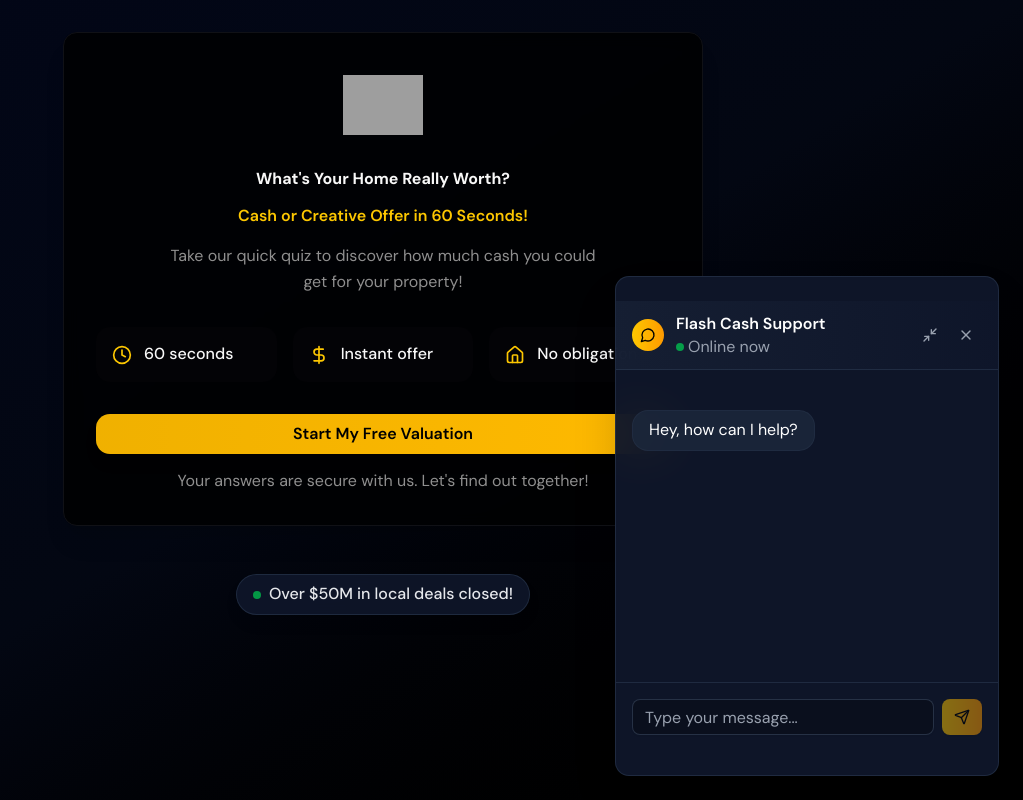
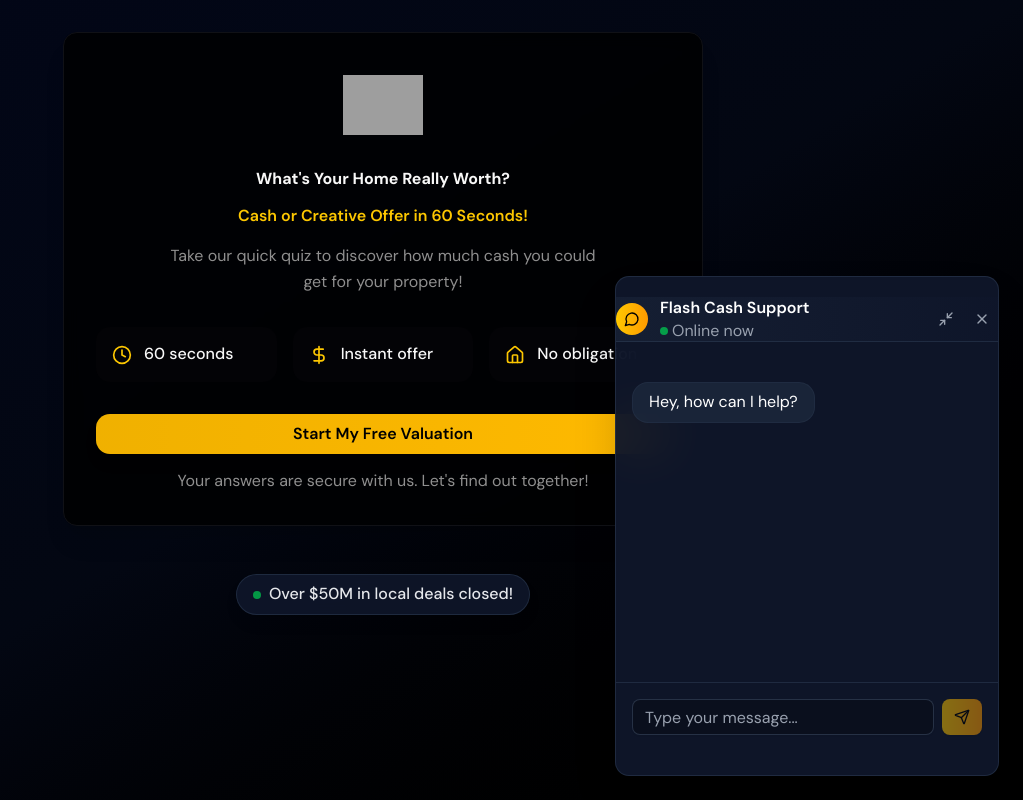
Before and after one commit to Fyxieai/flashcashoffer, a Next.js app: page / in a window 1280 px wide. Shown: the whole page, without its empty margins (257-1280 px from the left). Built offline with nearby package versions, Linux system fonts and the light colour scheme; grey boxes are pictures that could not be loaded.

Commit message:
fix: remove header padding from chatbot widget
Eliminate remaining top padding to align header with widget.

#VERCEL_SKIP

Co-authored-by: null <226464277+Fyxieai@users.noreply.github.com>

```diff
--- a/components/chatbot.tsx
+++ b/components/chatbot.tsx
@@ -156,7 +156,7 @@ export function Chatbot({ webhookUrl, onMessage }: ChatbotProps) {
           )}
         >
           {/* Header */}
-          <div className="flex items-center justify-between px-4 py-3 border-b border-slate-700/50 bg-gradient-to-r from-slate-800/50 to-slate-900/50">
+          <div className="flex items-center justify-between -mt-1 border-b border-slate-700/50 bg-gradient-to-r from-slate-800/50 to-slate-900/50">
             <div className="flex items-center gap-3">
               <div className="w-8 h-8 rounded-full bg-gradient-to-r from-yellow-400 to-amber-500 flex items-center justify-center">
                 <MessageCircle className="h-4 w-4 text-black" />
```
